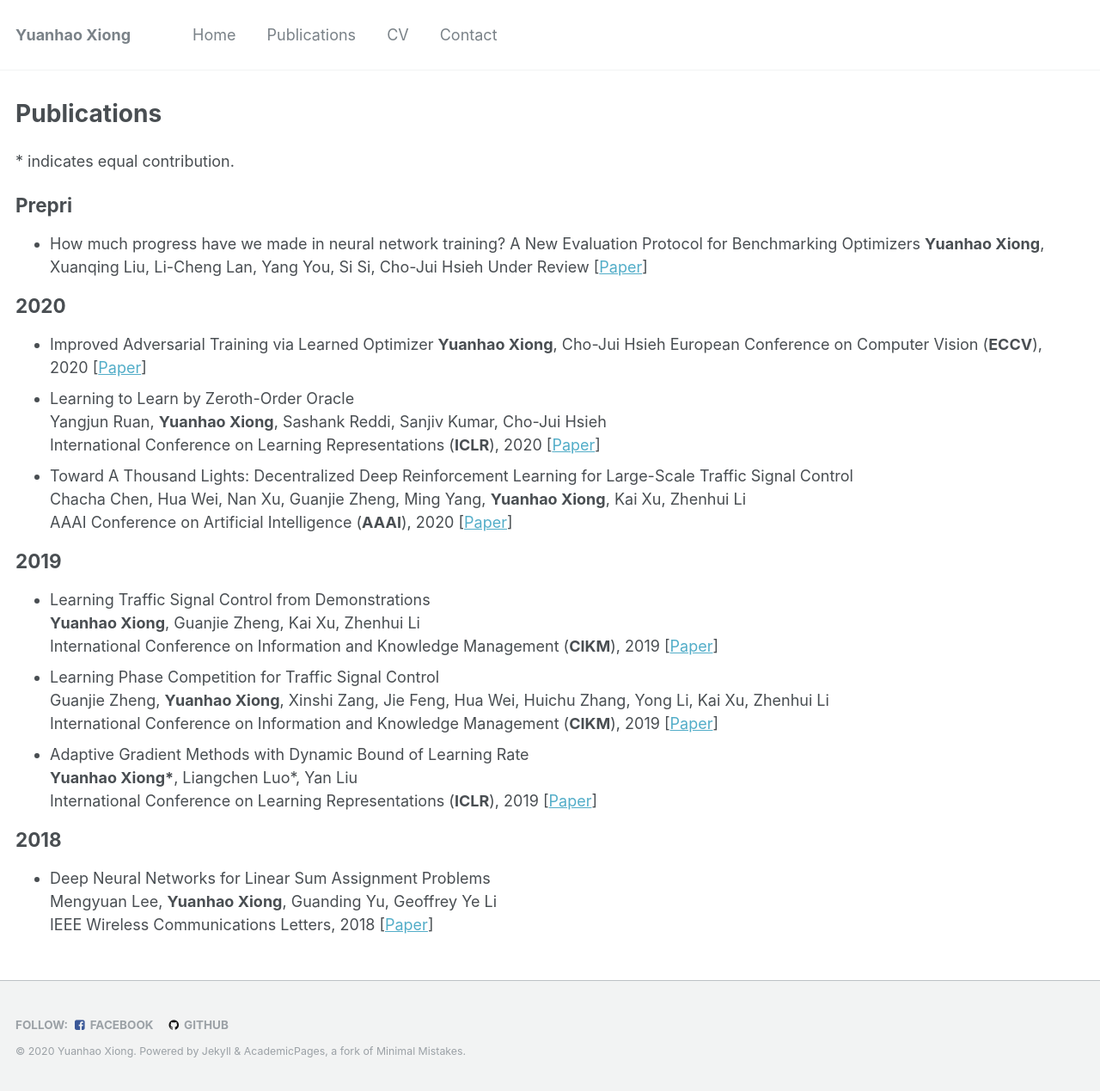
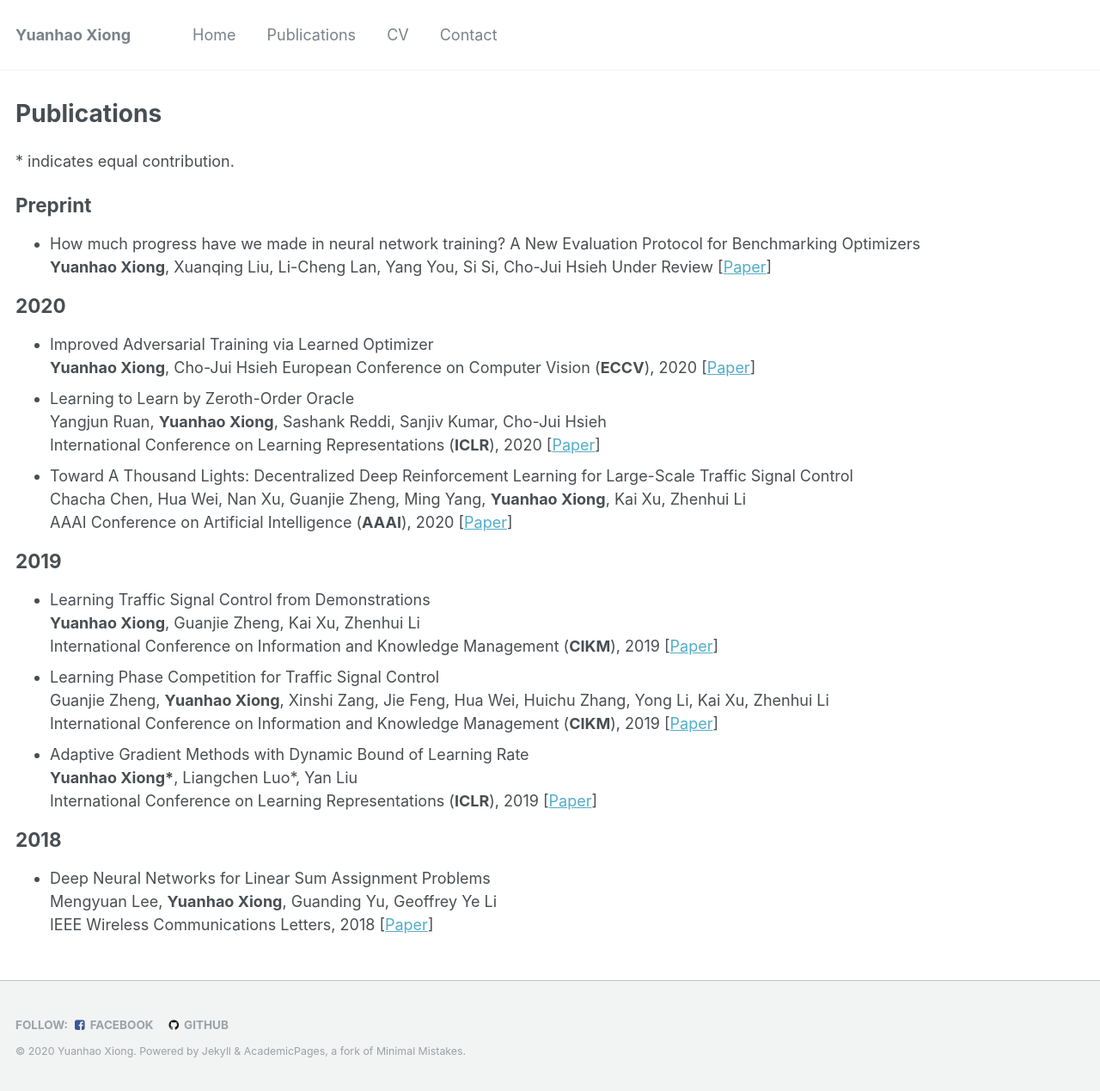
Before and after one commit to xyh97/xyh97.github.io, a Jekyll site: the page built from _pages/publications.md, in a window 1280 px wide. Shown: the whole page at 86% size. Built offline with Jekyll 4.4.1, drawn with Linux system fonts in a browser that asks for light colours.

```diff
--- a/_pages/publications.md
+++ b/_pages/publications.md
@@ -6,7 +6,7 @@ author_profile: true
 ---
 
 \* indicates equal contribution.
-## Prepri
+## Preprint
 - How much progress have we made in neural network training? A New Evaluation Protocol for Benchmarking Optimizers
 **Yuanhao Xiong**, Xuanqing Liu, Li-Cheng Lan, Yang You, Si Si, Cho-Jui Hsieh
 Under Review \[[Paper](
```
